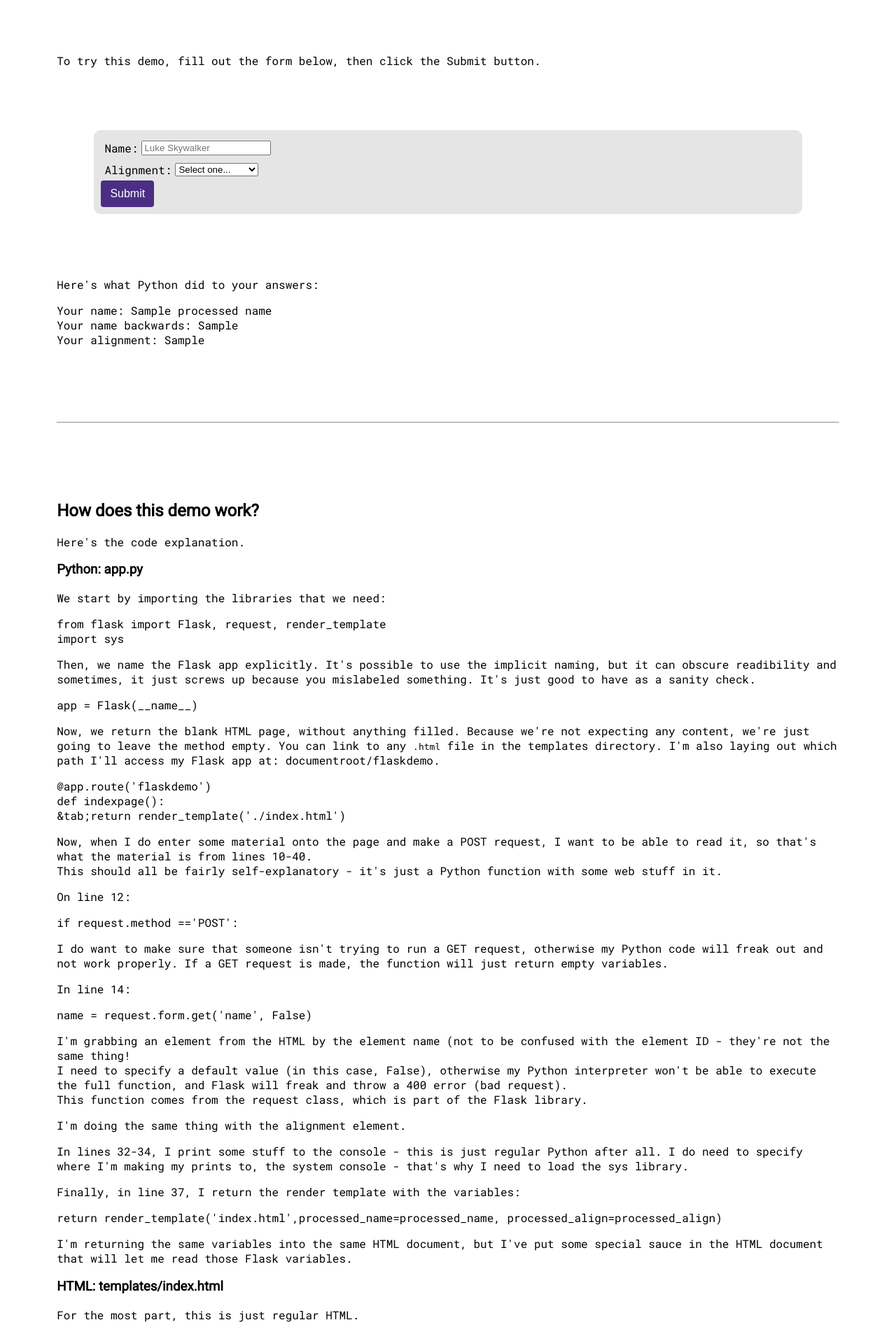
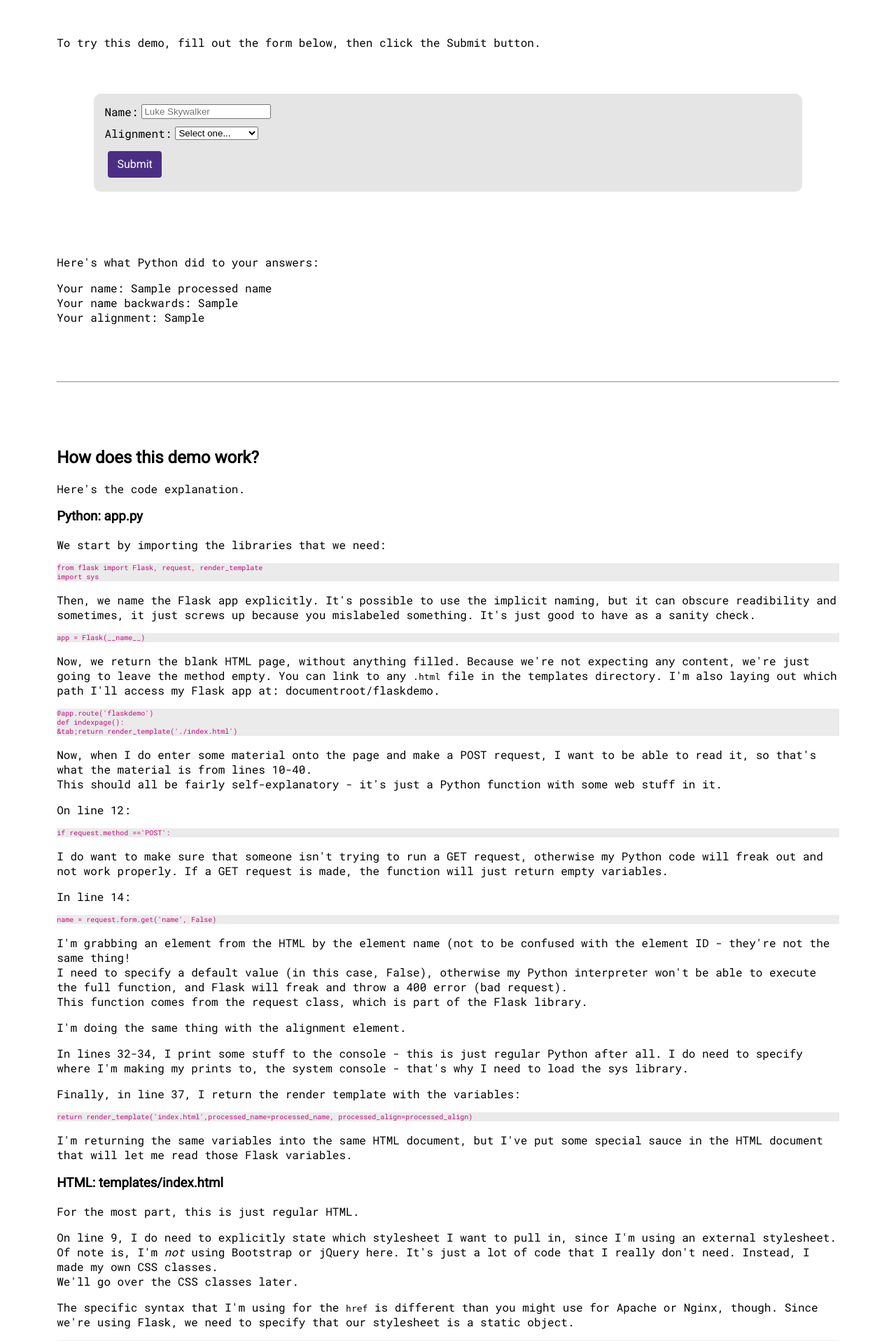
Before and after one commit to kim3-sudo/flaskdemo, a Flask app: template templates/index.html in a window 1280 px wide. Shown: the part 320-2237 px from the top of the page at 70% size. Before the commit the page ends 2210 px from the top, so only its background shows below. Run offline with Flask 2, Linux system fonts and the light colour scheme; the template is opened without the code that fills it: most values are stand-ins (such as "Sample title", 1, 10 or a date in 2020).

Commit message:
Add back functinoality to Python, update HTML

```diff
--- a/app.py
+++ b/app.py
@@ -14,6 +14,7 @@ def index():
 		name = request.form.get('name', False)
 		# Do processing on the name
 		processed_name = name.upper()
+		processed_back = processed_name [::-1]
 
 		# Get the alignment from the HTML form
 		align = request.form.get('alignment', False)
@@ -34,7 +35,7 @@ def index():
 		print(align, file=sys.stdout)
 
 	# Return the Flask rendering template
-	return render_template('index.html',processed_name=processed_name, processed_align=processed_align)
+	return render_template('index.html',processed_name=processed_name, processed_back=processed_back, processed_align=processed_align)
 
 if __name__ == '__main__':
 	app.run
--- a/static/css/style.css
+++ b/static/css/style.css
@@ -1,4 +1,5 @@
 @import url('https://fonts.googleapis.com/css2?family=Roboto&family=Roboto+Mono&display=swap');
+@import url('https://fonts.googleapis.com/css2?family=Source+Code+Pro&display=swap');
 
 .form-group {
 	display:-ms-flexbox;
@@ -29,6 +30,11 @@
 	line-height:1.5;
 	border-radius:.25rem;
 	transition:color .15s ease-in-out,background-color .15s ease-in-out,border-color .15s ease-in-out,box-shadow .15s ease-in-out;
+}
+
+.btn {
+	font-family: 'Roboto', sans-serif!important;
+	margin: 10px!important;
 }
 
 h1, h2, h3, h4, h5, h6 {
@@ -84,6 +90,13 @@ a:hover {
 }
 
 .container {
-	padding: 10px;
+	padding: 10px 10px 0px 10px;
 	margin: 5%;
 }
+
+.code_div {
+	font-family: 'Source Code Pro', monospace;
+	color: rgb(199,12,127);
+	background-color: rgba(0,0,0,.08);
+	font-size: 10px;
+}
--- a/templates/index.html
+++ b/templates/index.html
@@ -87,6 +87,22 @@
 			<p>I'm returning the same variables into the same HTML document, but I've put some special sauce in the HTML document that will let me read those Flask variables.</p>
 			<h3>HTML: templates/index.html</h3>
 			<p>For the most part, this is just regular HTML.</p>
+			<p>On line 9, I do need to explicitly state which stylesheet I want to pull in, since I'm using an external stylesheet.<br>
+			Of note is, I'm <i>not</i> using Bootstrap or jQuery here. It's just a lot of code that I really don't need. Instead, I made my own CSS classes.<br>
+			We'll go over the CSS classes later.</p>
+			<p>The specific syntax that I'm using for the <code>href</code> is different than you might use for Apache or Nginx, though. Since we're using Flask, we need to specify that our stylesheet is a static object.</p>
+			<div class="code_div">
+				<p>href="{{ url_for('static', filename='css/style.css') }}"</p>
+			</div>
+			<p>The next interesting thing comes in line 22, where I create the form.<br>
+			I need to explicitly state the method that this form is operating in: POST. You should also give your form a name. It's a good idea to also explicitly state the encoding type (<code>multipart/form-data</code>), though this isn't entirely necessary.</p>
+			<p>The rest of the form is constructed as you'd otherwise construct a form.</p>
+			<p>To inform the form that I want to make the POST request, I need to explicitly mention that the button type at the bottom of the form (line 36) should be a submit button.</p>
+			<div class="code_div">
+				<code><button type="submit" class="btn btn_kenyon">Submit</button></code>
+			</div>
+			<p>Below, from lines 41-43, Flask is going to fill in the processed variables that I just returned in the Python script. Enclose the variable names in double-curly-braces for Flask to take control of that HTML chunk.</p>
+			<p>Finally, we're to this very text that you're reading right now!</p>
 		</div>
 	</body>
 </html>
```
Also changed, not shown: static/js/script.js (deleted, +0 -8 lines).
